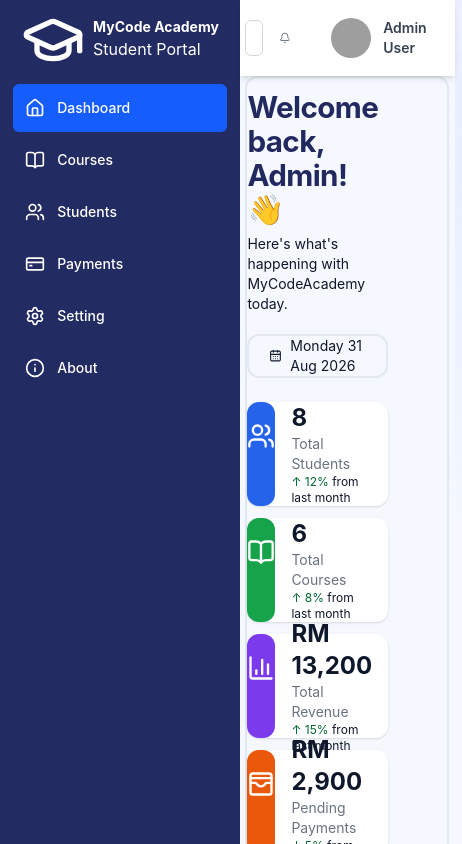
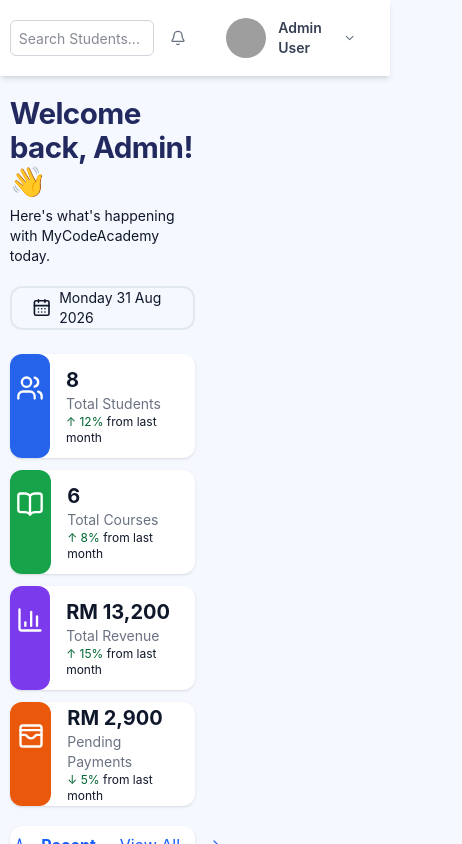
Before and after one commit to Joseph-AAA/student-course-payment-management, a React (Vite) app: page / in a window 390 px wide. Shown: the top 844 px of the page, 462 px wide, since content can reach past the window. Built offline with nearby package versions, Linux system fonts and the light colour scheme; grey boxes are pictures that could not be loaded.

Commit message:
edit dashboard

```diff
--- a/src/App.jsx
+++ b/src/App.jsx
@@ -14,9 +14,10 @@ import { Route, Routes } from "react-router-dom";
 
 function App() {
   return (
-    <div className="grid min-h-screen grid-cols-[240px_1fr]">
+    <div className=" grid min-h-screen grid-cols-1 lg:grid-cols-[240px_1fr]">
 
-      <aside className="sticky top-0 h-screen bg-(--sidebar)  w-full text-white flex flex-col items-center">
+      <aside className="sticky top-0 hidden h-screen w-full flex-col items-center
+      bg-(--sidebar) text-white lg:flex">
         <Sidebar />
       </aside>
 
--- a/src/components/dashboard/DashboardCard.jsx
+++ b/src/components/dashboard/DashboardCard.jsx
@@ -7,7 +7,7 @@ function DashboardCard({ label, value, icon, Icon, change,bgColor,text}) {
             </div>
 
             <div className="flex flex-col justify-center px-4">
-                <h2 className="text-2xl font-bold">{value}</h2>
+                <h2 className="text-xl font-bold">{value}</h2>
                 <p className="text-sm text-gray-500">{label}</p>
 
                 <p className="text-xs">
--- a/src/components/dashboard/DashboardComponent.jsx
+++ b/src/components/dashboard/DashboardComponent.jsx
@@ -4,7 +4,7 @@ import DashboardCard from '../dashboard/DashboardCard';
 
 function DashboardComponent() {
     return(
-              <div className='grid lg:grid-cols-2 xl:grid-cols-3 gap-3 flex-wrap mt-6'>
+              <div className='grid lg:grid-cols-2 xl:grid-cols-3  2xl:grid-cols-4 gap-3 flex-wrap mt-6'>
                  {
                         dashboardCards.map((card) => {
                             return  (<DashboardCard
--- a/src/components/layout/Footer.jsx
+++ b/src/components/layout/Footer.jsx
@@ -1,5 +1,5 @@
 function Footer() {
-  return <div className="container flex items-center h-full justify-between gap-4 text-sm text-white">
+  return <div className="page-container flex items-center h-full justify-between gap-4 text-sm text-white">
                 <div>
                   @2026 MyCode Academy. All rights reserved.
                 </div>
@@ -7,11 +7,11 @@ function Footer() {
                   <a href="/privacy" className="hover:underline">
                     Privacy Policy
                   </a>
-                  |{' '}
+                 {' '} | {' '}
                   <a href="/terms" className="hover:underline">
                     Terms of Service
                   </a>
-                  |{' '}
+                  {' '} |{' '}
                   <a href="/contact" className="hover:underline">
                     Contact Us
                   </a>
--- a/src/components/layout/Navbar.jsx
+++ b/src/components/layout/Navbar.jsx
@@ -2,7 +2,7 @@ import {Bell, ChevronDown } from "lucide-react";
 
 function Navbar() {
   return <>
-              <form className="flex justify-between items-center gap-4 container
+              <form className="page-container flex justify-between items-center gap-4 w-[95%]
                                h-full  ">
                     <input
                     placeholder = "Search Students..."
--- a/src/index.css
+++ b/src/index.css
@@ -128,12 +128,13 @@ body {
       transparent 60%
     );
 }
-.container {
+.page-container {
   width: 95%;
   margin-inline: auto;
   height: 95%;
   min-height: 100%;
   /* padding-inline: 1rem; */
+  /* border: #020617 1px solid; */
 }
 
 /* ================================
--- a/src/pages/MainDashboard.jsx
+++ b/src/pages/MainDashboard.jsx
@@ -15,12 +15,12 @@ function Dashboard (){
     // const pendingPayments = payments.reduce((total, payment) => total + payment.balance, 0);
 
 
-    return  <div className="container pt-3 grid grid-cols-[1fr_1fr] lg:grid-cols-[2fr_1fr] border-2 border-(--border) rounded-xl ">
+    return  <div className="page-container pt-5 grid grid-cols-[1fr_1fr] lg:grid-cols-[2fr_1fr]  border-(--border) rounded-xl ">
                     <section>
 
 {/*****************************************************header**********************************************/}
 
-                        <header className ="flex flex-wrap lg:flex-nowrap gap-5 items-center ">
+                        <header className ="flex flex-wrap xl:flex-nowrap gap-5 items-center ">
                             <span className="flex flex-col gap-2">
                                 <h1 className=" font-bold text-blue-400">
                                     Welcome back, Admin! 👋
@@ -41,7 +41,7 @@ function Dashboard (){
                        <div className="grid grid-cols-1 xl:grid-cols-2 gap-3">
                             <ActivityCard />
                             <RevenueOverviewChart />
-                    </div>
+                      </div>
 
                     </section>
                     <section>
```
